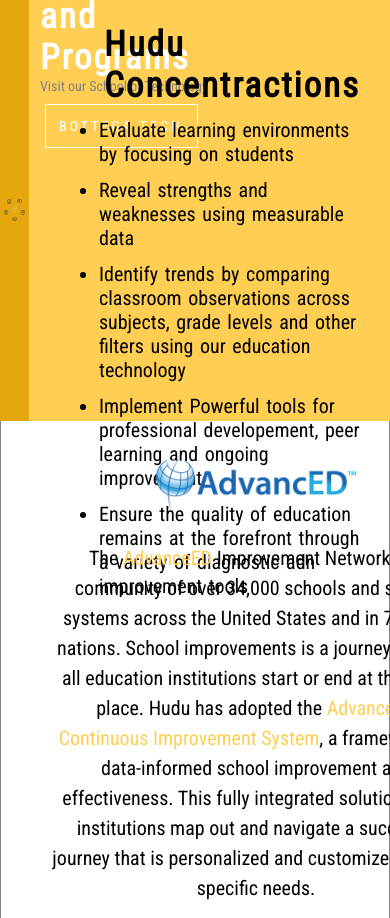
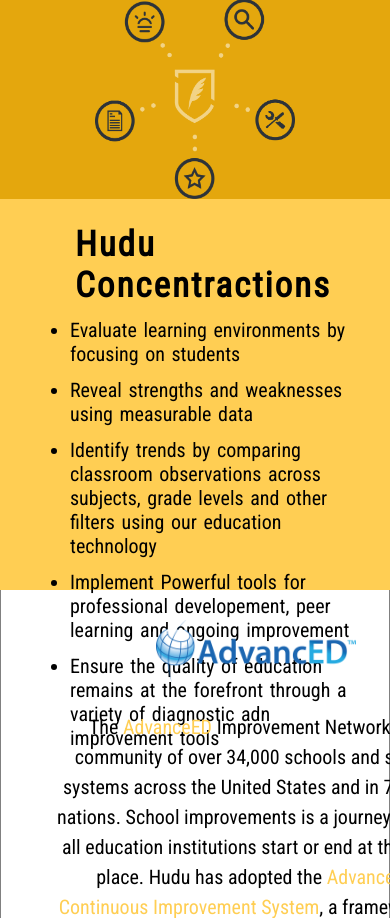
Before and after one commit to jordanhudgens/huduacademy, a Flask app: page / in a window 390 px wide; the page is wider, and only the part inside the window is pictured. Shown: the part 423-1341 px from the top of that part. Run offline with Flask 2, Linux system fonts and the light colour scheme.

Commit message:
first media styles

```diff
--- a/templates/hudu.html
+++ b/templates/hudu.html
@@ -177,6 +177,28 @@
             margin-top: 20px;
 
         }
+        @media (max-width: 800px){
+            .first-content h2{
+                font-size: 3vw;
+            }
+            .first-image{
+                opacity: 0;
+            }
+            .first-content{
+                width: 100%;
+            }
+            .second-section{
+                flex-direction: column;
+                height: 70vh;
+            }
+            .second-logo{
+                width: 100%;
+            }
+            .second-logo img{
+                width: 200px;
+                height: 200px;
+            }
+        }
     </style>
 </head>
 <body>
```
